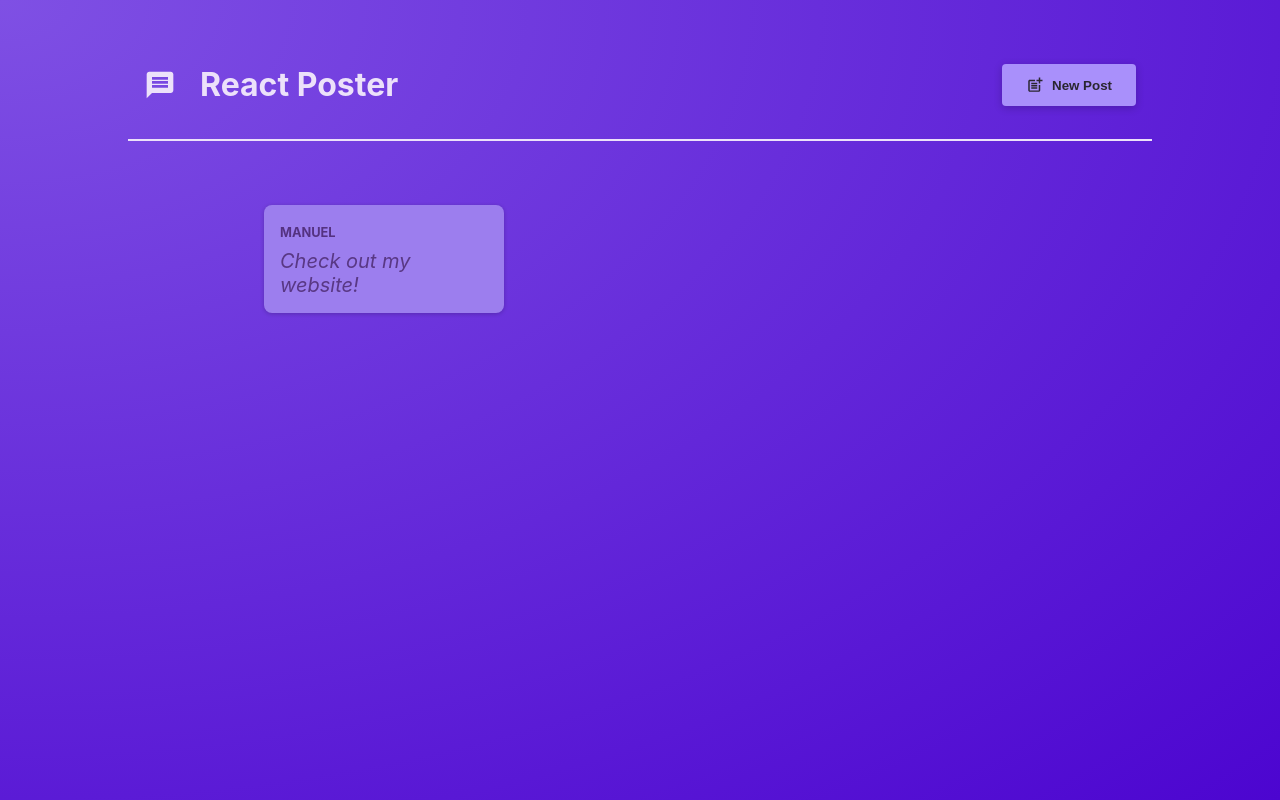
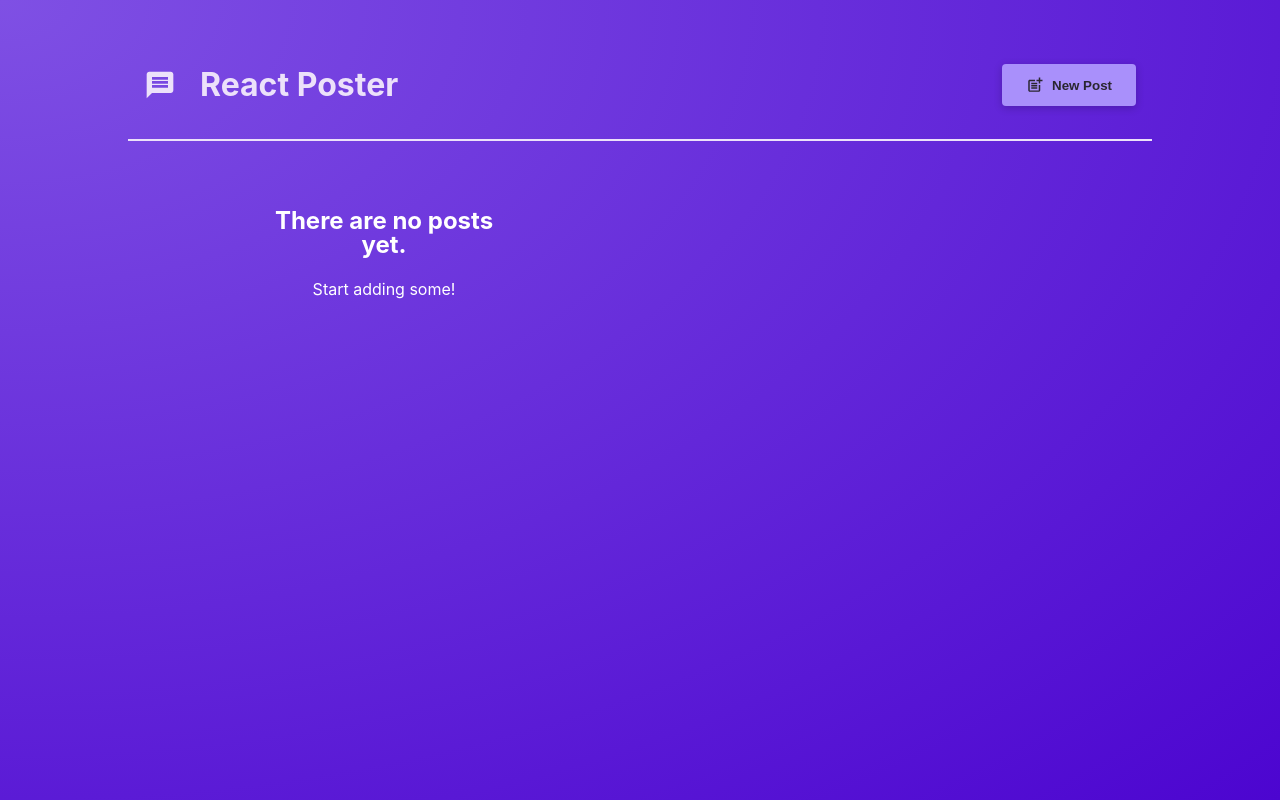
Before and after one commit to peterabrahamdev/post-app, a React (Vite) app: page / in a window 1280 px wide. Built offline with nearby package versions, Linux system fonts and the light colour scheme.

Commit message:
feat(posts-list): output posts list data dynamically

```diff
--- a/src/components/PostsList.tsx
+++ b/src/components/PostsList.tsx
@@ -31,7 +31,16 @@
         </Modal>
       )}
       <ul className={classes.posts}>
-        <Post author="Manuel" body="Check out my website!" />
+        {posts.length > 0 ? (
+          posts.map((post) => (
+            <Post key={Math.random()} author={post.author} body={post.body} />
+          ))
+        ) : (
+          <div style={{ textAlign: "center", color: "white" }}>
+            <h2>There are no posts yet.</h2>
+            <p>Start adding some!</p>
+          </div>
+        )}
       </ul>
     </>
   );
```
